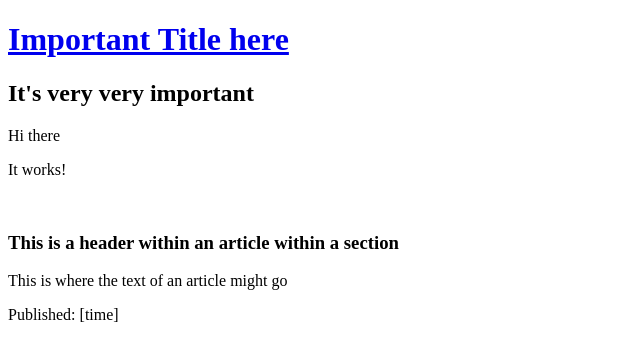
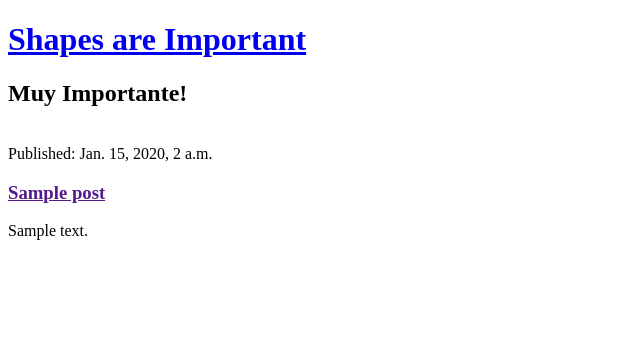
Before and after one commit to ericwalmsley/my-first-blog, a Django app: page / in a window 1280 px wide. Shown: the top 361 px of the page, without its empty margins (0-640 px from the left). Run offline with Django 3.2, Linux system fonts and the light colour scheme; tables that the repository leaves empty hold one stand-in row (values such as "Sample post").

Commit message:
Modified templats to display data from the database

```diff
--- a/blog/templates/blog/post_list.html
+++ b/blog/templates/blog/post_list.html
@@ -1,24 +1,22 @@
 <!DOCTYPE html>
 <html>
 	<head>
-		<title>Eric's Blog</title>
+		<title>Shapes du Eric</title>
 	</head>
 	<body>
 		<header>
-			<h1><a href='/'>Important Title here</a></h1>
-			<h2>It's very very important</h2>
+			<h1><a href='/'>Shapes are Important</a></h1>
+			<h2>Muy Importante!</h2>
 		</header>
-		<p>Hi there</p>
-		<p>It works!</p>
 		<br>
 		<section>
-			<article>
-				<header>
-					<h3>This is a header within an article within a section</h3>
-				</header>
-				<p>This is where the text of an article might go</p>
-				<time>Published: [time]</time>
-			</article>
+			{% for post in posts %}
+				<article>
+					<time>Published: {{ post.published_date }}</time>
+					<h3> <a href="">{{ post.title }}</a></h3>
+					<p>{{ post.text|linebreaksbr }}</p>
+				</article>
+			{% endfor %}
 		</section>
 	</body>
 </html>
--- a/blog/views.py
+++ b/blog/views.py
@@ -1,6 +1,9 @@
 from django.shortcuts import render
+from .models import Post
+from django.utils import timezone
 
 # Create your views here.
 
 def post_list(request):
-    return render(request, 'blog/post_list.html', {})
+    posts = Post.objects.filter(published_date__lte=timezone.now()).order_by('-published_date')
+    return render(request, 'blog/post_list.html', {'posts': posts})
```
